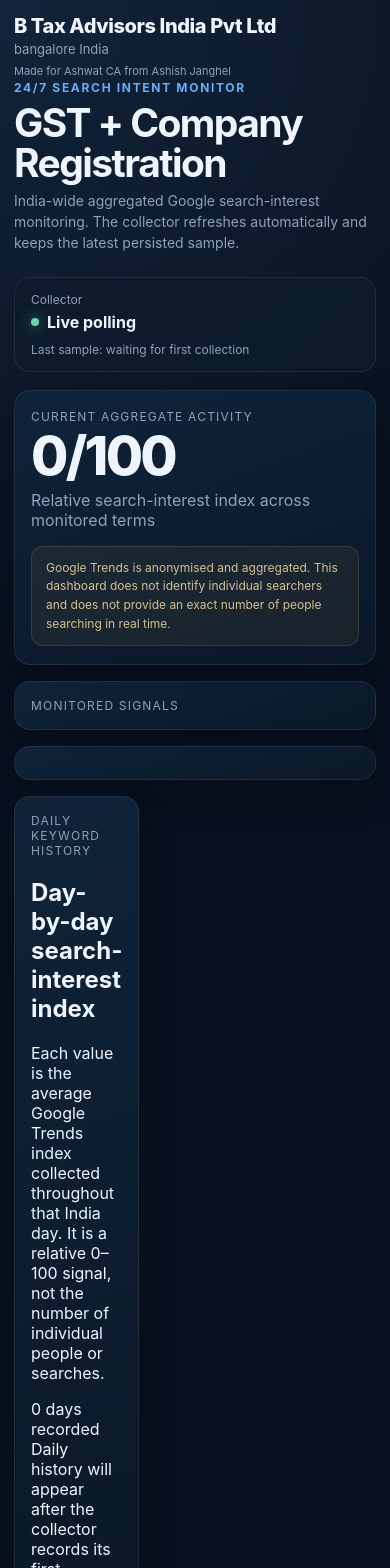
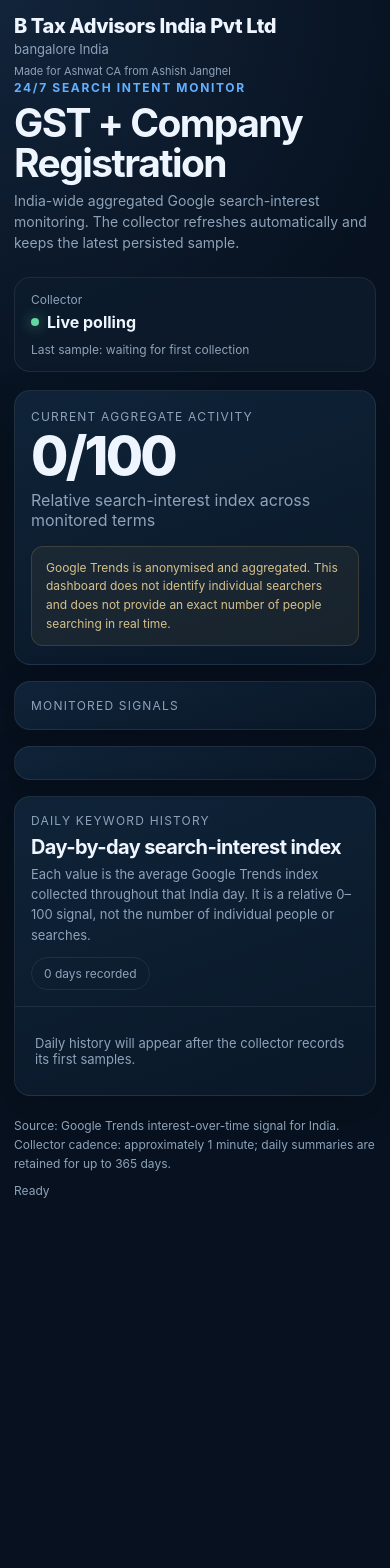
Before and after one commit to metadogeunity/search-engine, a Next.js app: page / in a window 390 px wide. Shown: the top 1568 px of the page. After the commit the page ends 1214 px from the top, so only its background shows below. Built offline with nearby package versions, Linux system fonts and the light colour scheme.

Commit message:
Style daily keyword history table

```diff
--- a/app/globals.css
+++ b/app/globals.css
@@ -337,3 +337,130 @@
     padding: 11px 0;
   }
 }
+
+
+.history-card {
+  grid-column: span 12;
+  padding: 0;
+  overflow: hidden;
+}
+
+.history-header {
+  display: flex;
+  justify-content: space-between;
+  gap: 20px;
+  align-items: flex-start;
+  padding: 20px;
+  border-bottom: 1px solid var(--line);
+}
+
+.history-header h2 {
+  margin: 7px 0 5px;
+  font-size: clamp(20px, 3vw, 28px);
+  letter-spacing: -0.03em;
+}
+
+.history-header p {
+  max-width: 820px;
+  margin: 0;
+  color: var(--muted);
+  font-size: 13px;
+  line-height: 1.55;
+}
+
+.history-meta {
+  flex: 0 0 auto;
+  border: 1px solid var(--line);
+  border-radius: 999px;
+  padding: 8px 12px;
+  color: var(--muted);
+  font-size: 12px;
+  white-space: nowrap;
+}
+
+.history-scroll {
+  width: 100%;
+  overflow-x: auto;
+  -webkit-overflow-scrolling: touch;
+}
+
+.history-table {
+  width: 100%;
+  min-width: 920px;
+  border-collapse: collapse;
+}
+
+.history-table th,
+.history-table td {
+  padding: 13px 12px;
+  border-bottom: 1px solid var(--line);
+  text-align: center;
+  white-space: nowrap;
+  font-size: 12px;
+}
+
+.history-table th {
+  color: var(--muted);
+  font-size: 11px;
+  text-transform: uppercase;
+  letter-spacing: .06em;
+  font-weight: 700;
+  background: rgba(255,255,255,.02);
+}
+
+.history-table th:first-child,
+.history-table td:first-child {
+  position: sticky;
+  left: 0;
+  z-index: 2;
+  text-align: left;
+  background: #10243a;
+}
+
+.history-table th:first-child {
+  z-index: 3;
+}
+
+.history-date {
+  color: #dbe7f4;
+  font-weight: 700;
+}
+
+.history-value {
+  display: inline-flex;
+  min-width: 34px;
+  justify-content: center;
+  align-items: center;
+  border-radius: 8px;
+  padding: 5px 7px;
+  background: rgba(98,176,255,.08);
+  color: #c5e2ff;
+  font-weight: 800;
+}
+
+.history-empty {
+  padding: 28px 20px;
+  color: var(--muted);
+  font-size: 13px;
+}
+
+@media (max-width: 640px) {
+  .history-header {
+    flex-direction: column;
+    padding: 16px;
+    gap: 12px;
+  }
+
+  .history-card {
+    border-radius: 16px;
+  }
+
+  .history-meta {
+    white-space: normal;
+  }
+
+  .history-table th,
+  .history-table td {
+    padding: 11px 10px;
+  }
+}
```
